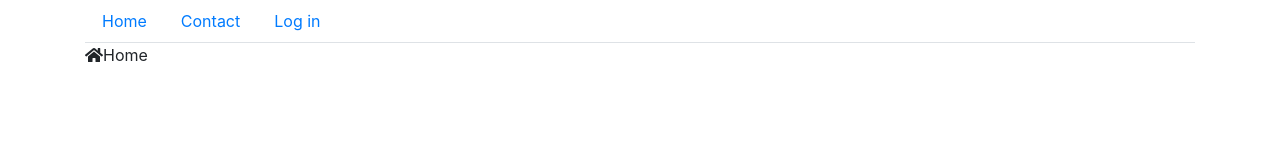
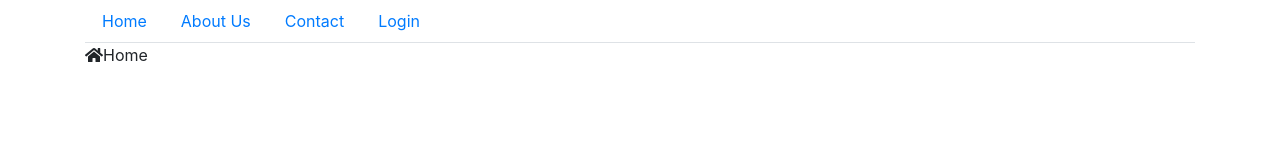
Before and after one commit to lazvel/filmoteka-frontend, a React (Create React App) app: page / in a window 1280 px wide. Shown: the top 160 px of the page. Built offline with nearby package versions, Linux system fonts and the light colour scheme.

Commit message:
added state to the main menu component

```diff
--- a/src/components/MainMenu/MainMenu.tsx
+++ b/src/components/MainMenu/MainMenu.tsx
@@ -1,18 +1,57 @@
 import React, { Component } from 'react'
 import { Container, Nav } from 'react-bootstrap'
 
-export class MainMenu extends Component {
+export class MainMenuItem {
+    text: string = '';
+    link: string = '#';
+
+    constructor(text: string, link:string) {
+        this.text = text;
+        this.link = link;
+    }
+}
+
+interface MainMenuProperties {
+    items: MainMenuItem[];
+}
+
+interface MainMenuState {
+    items: MainMenuItem[];
+
+}
+
+export class MainMenu extends Component<MainMenuProperties> {
+    state: MainMenuState;
+
+    constructor(props: Readonly<MainMenuProperties>) {
+        super(props);
+
+        this.state = {
+            items: props.items,
+        };
+    }
+
+    setItems(items: MainMenuItem[]) {
+        this.setState({
+            items: items,
+        });
+    }
+
     render() {
         return (
             <Container>
                 <Nav variant="tabs">
-                    <Nav.Link href="/">Home</Nav.Link>
-                    <Nav.Link href="/">Contact</Nav.Link>
-                    <Nav.Link href="/">Log in</Nav.Link>
+                    { this.state.items.map(this.makeNavLink) }
                 </Nav>
             </Container>
         )
     }
+
+    private makeNavLink(item: MainMenuItem) {
+        return (
+            <Nav.Link href={ item.link }>
+                { item.text }
+            </Nav.Link>
+        );
+    }
 }
-
-export default MainMenu
--- a/src/index.tsx
+++ b/src/index.tsx
@@ -8,12 +8,18 @@
 import 'popper.js/dist/popper.js';
 import 'bootstrap/dist/js/bootstrap.min.js';
 import '@fortawesome/fontawesome-free/css/fontawesome.min.css';
-import MainMenu from './components/MainMenu/MainMenu';
+import { MainMenu, MainMenuItem } from './components/MainMenu/MainMenu';
 
+const menuItems = [
+  new MainMenuItem("Home", "/"),
+  new MainMenuItem("About Us", "/page/about-us"),
+  new MainMenuItem("Contact", "/contact"),
+  new MainMenuItem("Login", "/user/login"),
+];
 
 ReactDOM.render(
   <React.StrictMode>
-    <MainMenu></MainMenu>
+    <MainMenu items={ menuItems }></MainMenu>
     <App />
   </React.StrictMode>,
   document.getElementById('root')
```
Also changed, not shown: 1 other file (tests, documents, lock files or other folders).
